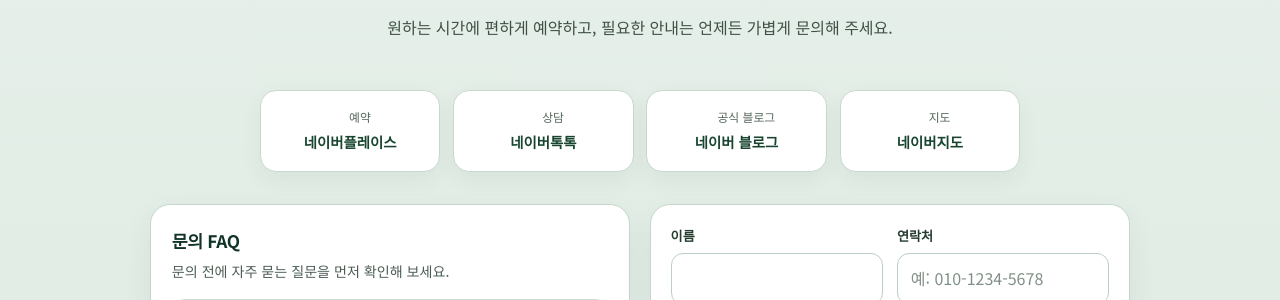
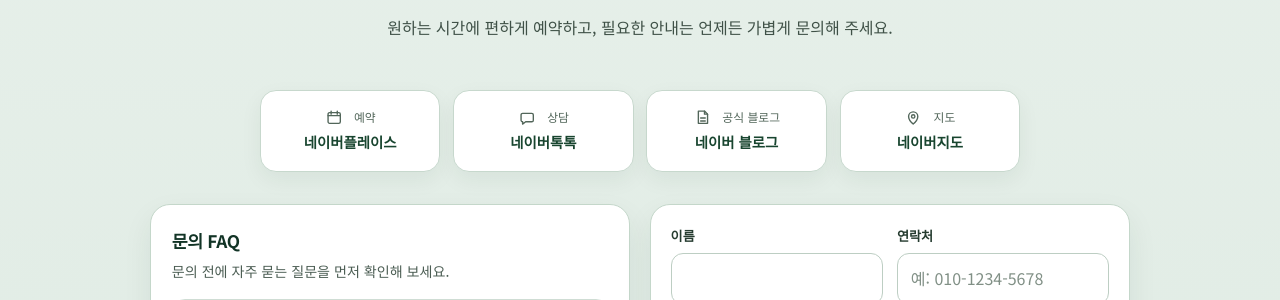
Before and after one commit to bareunspace/blog, a Jekyll site: the page built from index.html, in a window 1280 px wide and 900 px high, scrolled down 5031 px. Shown: the part 150-450 px from the top of the window. Built offline with Jekyll 4.4.1, drawn with Linux system fonts in a browser that asks for light colours.

Commit message:
Fix contact SVG icon visibility

```diff
--- a/_includes/icon-sprite.html
+++ b/_includes/icon-sprite.html
@@ -1,3 +1,19 @@
+<style>
+  .ci-icon {
+    display: inline-block;
+    width: 1.15rem;
+    height: 1.15rem;
+    margin-right: .4rem;
+    flex: 0 0 auto;
+    vertical-align: -0.2em;
+    fill: none;
+    stroke: currentColor;
+    stroke-width: 1.8;
+    stroke-linecap: round;
+    stroke-linejoin: round;
+    overflow: visible;
+  }
+</style>
 <svg aria-hidden="true" focusable="false" width="0" height="0" class="icon-sprite">
   <symbol id="i-briefcase" viewBox="0 0 24 24"><rect x="3" y="7" width="18" height="13" rx="2"/><path d="M9 7V5a1 1 0 0 1 1-1h4a1 1 0 0 1 1 1v2"/><path d="M3 12h18"/></symbol>
   <symbol id="i-clipboard" viewBox="0 0 24 24"><rect x="5" y="4" width="14" height="16" rx="2"/><path d="M9 4.5h6v3H9z"/><path d="M8 12h8M8 16h5"/></symbol>
```
